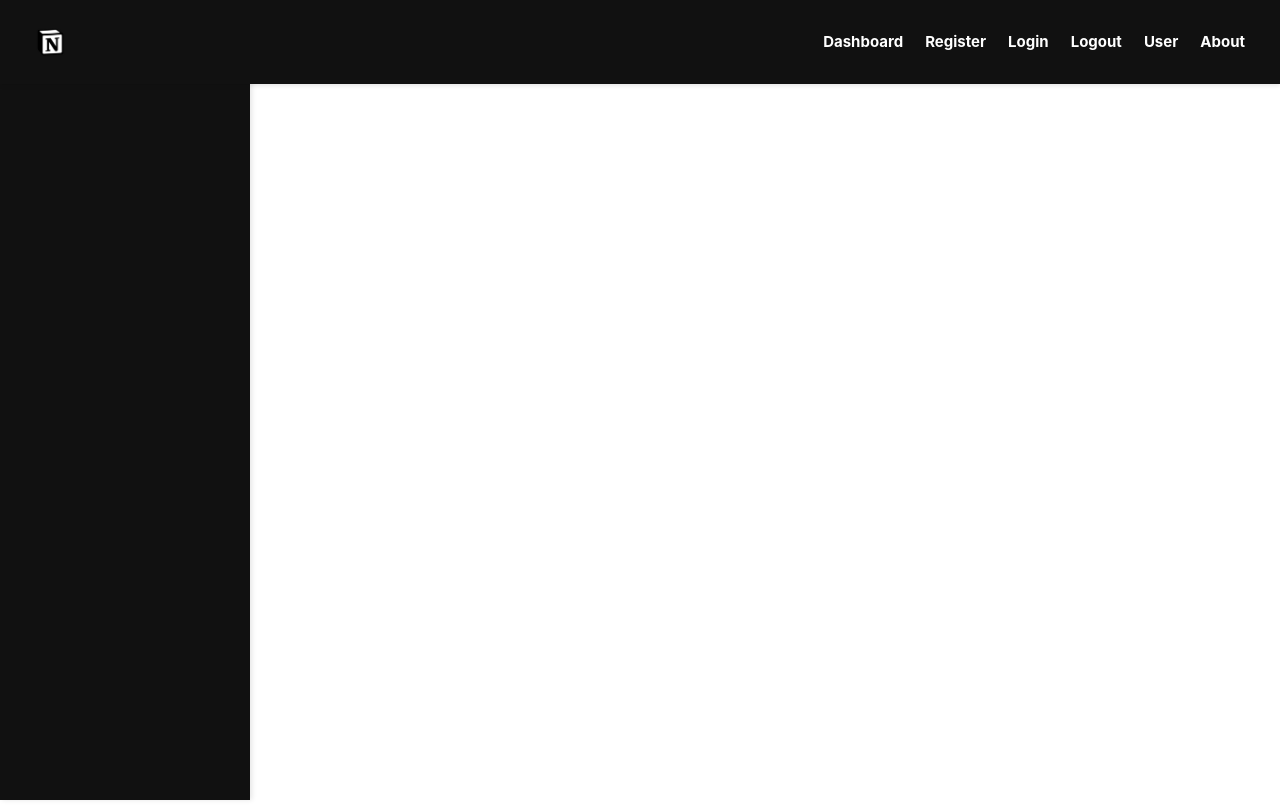
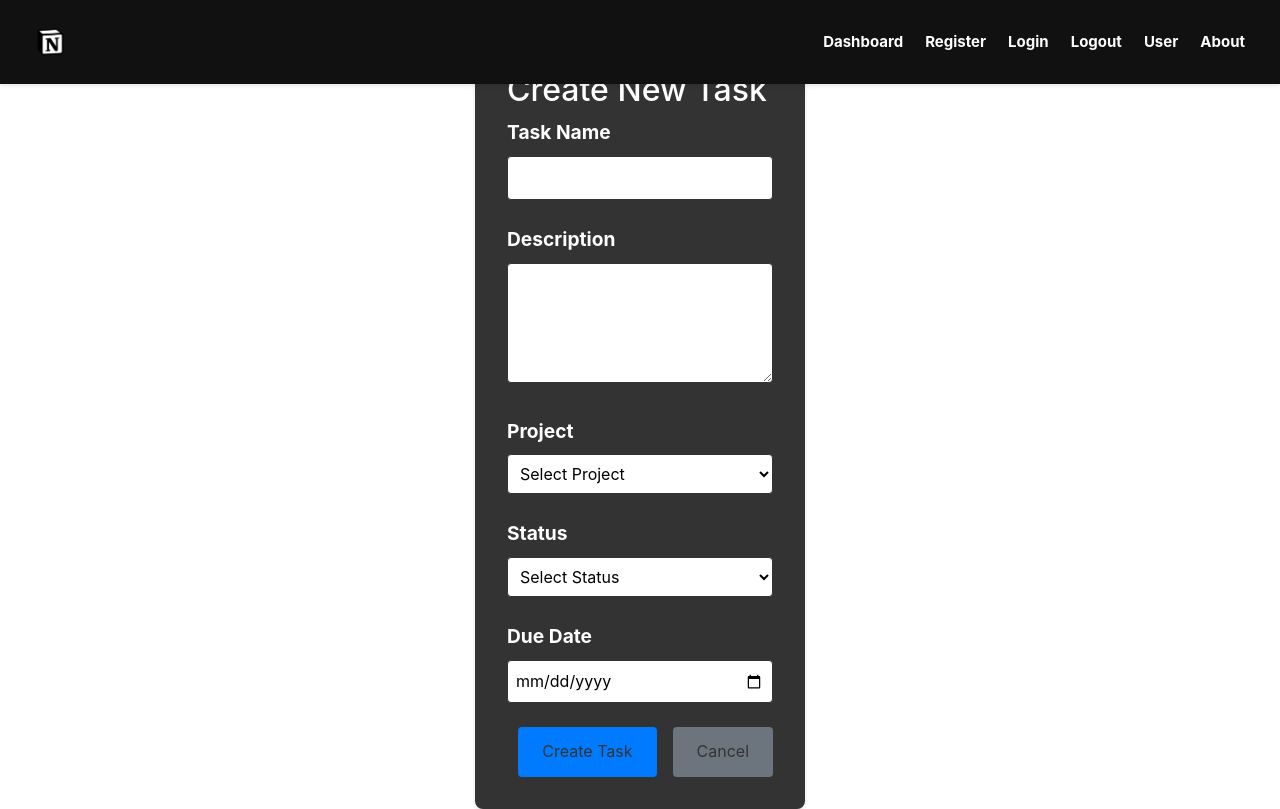
Before and after one commit to Fanzakp/team-project-tracker-pbkk, a Vue app in the folder vue/: page /new-task in a window 1280 px wide. Built offline with nearby package versions, Linux system fonts and the light colour scheme.

Commit message:
taskform for adding

```diff
--- a/vue/src/components/Dashboard.vue
+++ b/vue/src/components/Dashboard.vue
@@ -66,21 +66,21 @@
 
 <script setup>
 import { ref, computed } from 'vue';
+import { useRouter } from 'vue-router';
 import VueCal from 'vue-cal';
 import 'vue-cal/dist/vuecal.css';
 
+const router = useRouter();
+
 const projects = ref([
   { id: 1, name: 'Not Started', description: 'Projects that has not been started yet', tasks: [
-    { id: 1, title: 'Task 1', description: 'Description for Task 1' },
-    { id: 2, title: 'Task 2', description: 'Description for Task 2' },
+
   ]},
   { id: 2, name: 'In Progress', description: 'In progress project that needed updates', tasks: [
-    { id: 3, title: 'Task 3', description: 'Description for Task 3' },
-    { id: 4, title: 'Task 4', description: 'Description for Task 4' },
+
   ]},
   { id: 3, name: 'Finished', description: 'Finished projects will showed here', tasks: [
-    { id: 5, title: 'Task 5', description: 'Description for Task 5' },
-    { id: 6, title: 'Task 6', description: 'Description for Task 6' },
+
   ]},
 ]);
 
@@ -92,14 +92,7 @@ const selectProject = (projectId) => {
 };
 
 const addTask = () => {
-  if (selectedProject.value) {
-    const newTaskId = selectedProject.value.tasks.length + 1;
-    selectedProject.value.tasks.push({
-      id: newTaskId,
-      title: `Task ${newTaskId}`,
-      description: `Description for Task ${newTaskId}`,
-    });
-  }
+  router.push('/new-task');
 };
 
 const todaysTasks = computed(() => {
--- /dev/null
+++ b/vue/src/components/TaskForm.vue
@@ -0,0 +1,182 @@
+<script setup>
+import { ref } from 'vue'
+import { useRouter } from 'vue-router'
+import { useAuthStore } from '@/stores/auth'
+
+const router = useRouter()
+const authStore = useAuthStore()
+const error = ref('')
+
+const taskData = ref({
+  name: '', // Changed from title to match backend
+  description: '',
+  status: '', // Added default status
+  taskDue: '',
+  projectId: '', // Added project selection
+  assignedUserIds: [] // Added user assignments
+})
+
+const submitTask = async () => {
+  try {
+    const response = await fetch('http://localhost:5000/api/task', {
+      method: 'POST',
+      headers: {
+        'Content-Type': 'application/json',
+      },
+      body: JSON.stringify(taskData.value)
+    })
+
+    if (response.ok) {
+      router.push('/dashboard')
+    } else {
+      const data = await response.json()
+      error.value = data.message || 'Failed to create task'
+    }
+  } catch (err) {
+    error.value = 'Error creating task'
+    console.error('Error:', err)
+  }
+}
+</script>
+
+<template>
+  <div class="task-form">
+    <h2>Create New Task</h2>
+    <form @submit.prevent="submitTask">
+      <div class="form-group">
+        <label for="name">Task Name</label>
+        <input
+          type="text"
+          id="name"
+          v-model="taskData.name"
+          required
+        >
+      </div>
+      <div class="form-group">
+        <label for="description">Description</label>
+        <textarea
+          id="description"
+          v-model="taskData.description"
+          rows="4"
+        ></textarea>
+      </div>
+      <div class="form-group">
+        <label for="projectId">Project</label>
+        <select
+          id="projectId"
+          v-model="taskData.projectId"
+          required
+        >
+          <option value="">Select Project</option>
+          <option value="1">Project 1</option>
+          <option value="2">Project 2</option>
+        </select>
+      </div>
+      <div class="form-group">
+        <label for="status">Status</label>
+        <select
+          id="status"
+          v-model="taskData.status"
+          required>
+          <option value="">Select Status</option>
+          <option value="Not Started">Not Started</option>
+          <option value="In Progress">In Progress</option>
+          <option value="Finished">Finished</option>
+        </select>
+      </div>
+      <div class="form-group">
+        <label for="taskDue">Due Date</label>
+        <input
+          type="date"
+          id="taskDue"
+          v-model="taskData.taskDue"
+        >
+      </div>
+
+
+      <div v-if="error" class="error-message">
+        {{ error }}
+      </div>
+
+      <div class="button-group">
+        <button type="submit" class="btn-submit">Create Task</button>
+        <button type="button" class="btn-cancel" @click="router.back()">Cancel</button>
+      </div>
+    </form>
+  </div>
+</template>
+
+<style scoped>
+.task-form {
+  max-width: 600px;
+  margin: 2rem auto;
+  padding: 2rem;
+  background: #333;
+  border-radius: 8px;
+  box-shadow: 0 2px 4px rgba(0, 0, 0, 0.1);
+  color: #fff;
+}
+
+.form-group {
+  margin-bottom: 1.5rem;
+}
+
+label {
+  display: block;
+  margin-bottom: 0.5rem;
+  font-weight: bold;
+}
+
+input, textarea, select {
+  width: 100%;
+  padding: 0.5rem;
+  border: 1px solid #333;
+  border-radius: 4px;
+  font-size: 1rem;
+}
+
+.button-group {
+  display: flex;
+  gap: 1rem;
+  justify-content: flex-end;
+}
+
+button {
+  padding: 0.75rem 1.5rem;
+  border: none;
+  border-radius: 4px;
+  cursor: pointer;
+  font-size: 1rem;
+}
+
+.btn-submit {
+  background-color: #007BFF;
+  color: #333;
+}
+
+.btn-cancel {
+  background-color: #6c757d;
+  color: #333;
+}
+
+button:hover {
+  opacity: 0.9;
+}
+
+.error-message {
+  color: #dc3545;
+  background-color: #f8d7da;
+  border: 1px solid #f5c6cb;
+  border-radius: 4px;
+  padding: 0.75rem;
+  margin-bottom: 1rem;
+}
+
+select {
+  width: 100%;
+  padding: 0.5rem;
+  border: 1px solid #333;
+  border-radius: 4px;
+  background-color: white;
+}
+</style>
--- a/vue/src/router/index.js
+++ b/vue/src/router/index.js
@@ -7,6 +7,7 @@ import Login from "../components/Login.vue";
 import Logout from "../components/Logout.vue";
 import User from "../components/User.vue";
 import About from "../components/About.vue";
+import TaskForm from "@/components/TaskForm.vue";
 
 const routes = [
   { path: "/", component: Home },
@@ -16,6 +17,7 @@ const routes = [
   { path: "/logout", component: Logout, meta: { hideSidebar: true } },
   { path: "/user", component: User, meta: { hideSidebar: true } },
   { path: "/about", component: About, meta: { hideSidebar: true } },
+  { path: "/new-task", component: TaskForm, meta: { hideSidebar: true } },
 ];
 
 const router = createRouter({
```
Also changed, not shown: 1 other file (tests, documents, lock files or other folders).
